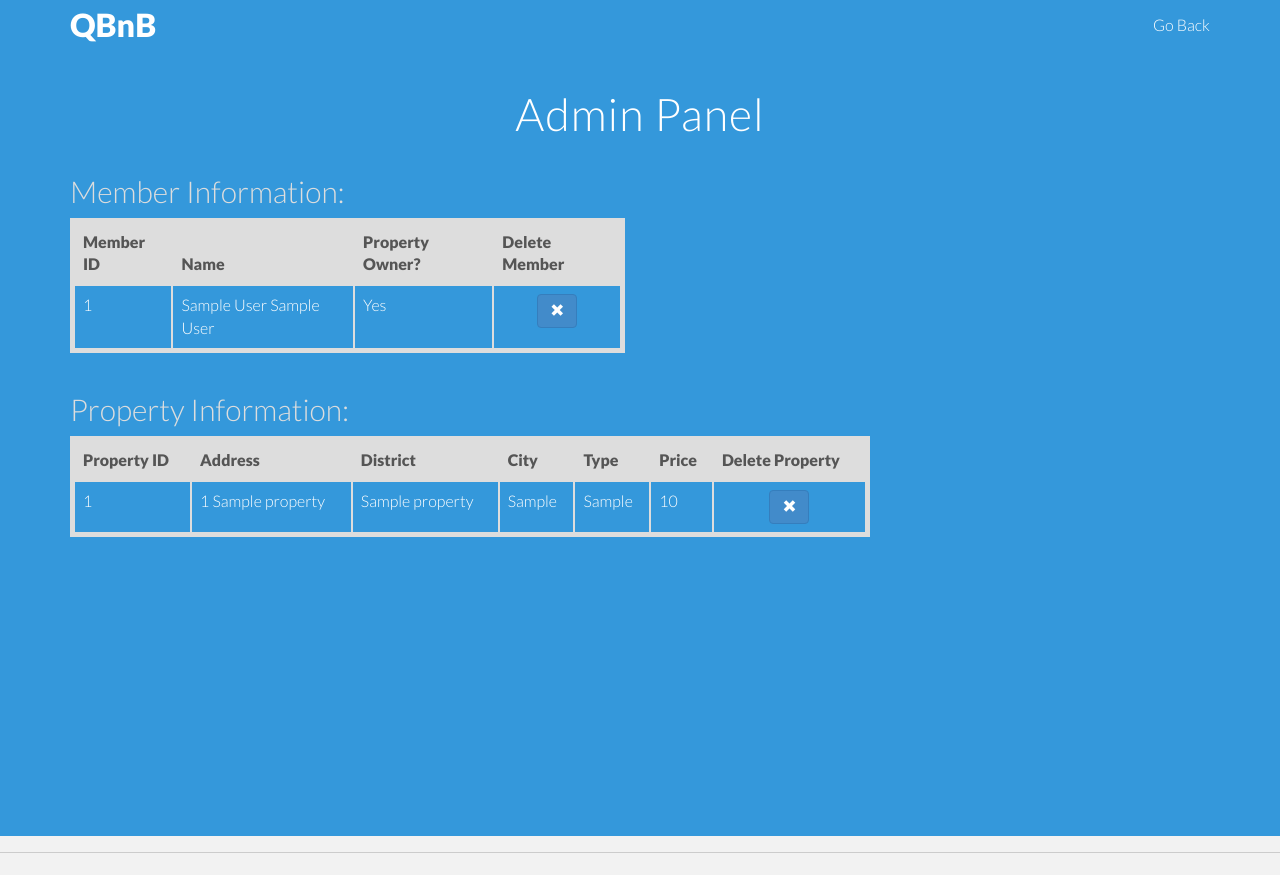
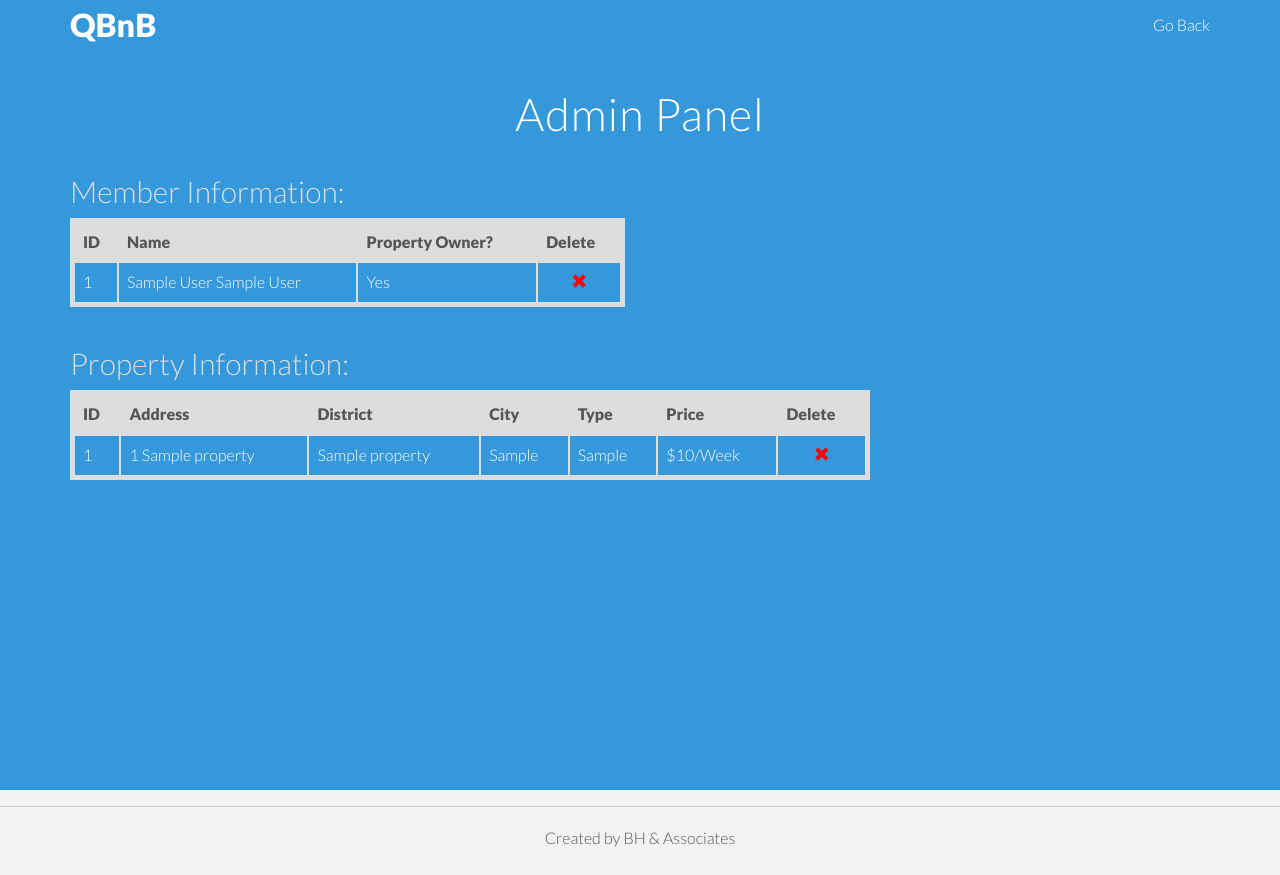
Before and after one commit to zacbaum/QBnB, a PHP site: page /admindash.php in a window 1280 px wide. Shown: the top 875 px of the page. Run offline with PHP 8.4, Linux system fonts and the light colour scheme; the visitor is signed in with stand-in values (Sample User, id 1); tables that the repository leaves empty hold one stand-in row (values such as "Sample post"); data that the repository does not hold is empty; some libraries are stand-ins or nearby versions.

Commit message:
Admin delete functionality works
Would be nice to get warning before deletion though (more so than
tooltip).

Some summary information appearing in pop-up view for property.

```diff
--- a/QBnBSite/admindash.php
+++ b/QBnBSite/admindash.php
@@ -18,17 +18,37 @@
 	 	 <?php
 		 #Check if person accessing page is a verified admin, if not redirect them to userdash
 		if(isset($_SESSION['Member_ID'])){
-			if ($myrow['Member_ID'] > 5){
+			if ($_SESSION['Member_ID'] > 5){
 				header("Location: userdash.php");
 				die();
 			}
 		} else {
-			if ($myrow['Member_ID'] > 5){
+			if ($_SESSION['Member_ID'] > 5){
 				header("Location: userdash.php");
 				die();
 			}
 		}
 		?>
+
+		<?php
+			if(isset($_POST['Delete_Property'])) {
+				include_once 'config/connection.php';
+				$queryDeleteProperty = "DELETE FROM Property
+																WHERE Property_ID = $_POST[Property_ID]";
+				$queryDeleteProperty = mysqli_query($con,$queryDeleteProperty);
+			}
+		?>
+
+		<?php
+			if(isset($_POST['Delete_Member'])) {
+
+				include_once 'config/connection.php';
+				$queryDeleteMember = "DELETE FROM Member
+										WHERE Member_ID = $_POST[Member_ID]";
+				$queryDeleteMember = mysqli_query($con,$queryDeleteMember);
+			}
+		?>
+
 		<div class="navbar navbar-default navbar-fixed-top">
 	     	<div class="container">
 	        	<div class="navbar-header">
@@ -86,14 +106,14 @@
 							<div style="max-height: 400px !important; overflow: scroll;">
 								<table class="table table-bordered table-hover"> <!-- Member table -->
 						            <thead style="background-color: #dddddd">
-						                <th>Member ID</th>
+						                <th>ID</th>
 						                <th>Name</th>
 						                <th>Property Owner?</th>
-						                <th>Delete Member</th>
+						                <th>Delete</th>
 						            </thead>
 								<?php
 								 			include_once 'config/connection.php';
-											$queryBasicMemberInfo = "SELECT Member_ID, F_Name, L_Name
+											$queryBasicMemberInfo = "SELECT *
 																							 FROM Member";
 											$queryBasicMemberInfo = mysqli_query($con,$queryBasicMemberInfo);
 
@@ -101,8 +121,15 @@
 											//own property will also be executed.
 											while ($rowMember = mysqli_fetch_array($queryBasicMemberInfo)){
 												echo "<tbody style='color: white;'>";
-												echo "<tr><td>".$rowMember['Member_ID']."</td>";
-												echo "<td>".$rowMember['F_Name'].' '.$rowMember['L_Name']."</td>";
+												echo "<tr>";
+												echo "<td>".$rowMember['Member_ID']."</td>";
+
+												echo "<td><a style='color:white' data-placement='right' data-toggle='popover' title='Member Details'>";
+												echo $rowMember['F_Name'].' '.$rowMember['L_Name']."</a>";
+												echo "<div id='popover-content' class='hide'><p style='color: #3498db'>";
+												echo "<b>Email: </b>".$rowMember['Email']."<br><b>Phone:</b> ".$rowMember['Phone_No'];
+												echo "</p></div></td>";
+
 												$queryCheckIfOwner = "SELECT Property_ID
 																							FROM Property
 																							WHERE Owner_ID = '$rowMember[Member_ID]'";
@@ -113,9 +140,16 @@
 												else {
 													echo "<td> Yes </td>";
 												}//End loop filling in if members own property
-												echo "<td align='center'> <button type='button' class='btn btn-l btn-primary' data-toggle='popover'>";
-												echo "<span class='glyphicon glyphicon-remove' text-align = center aria-hidden='true'></span></button>";
-												echo "<div id='popover-content' class='hide'></td>";
+
+												//Delete member form
+												echo "<td align = center ><form name='Delete_Member' id='Delete_Member' action='admindash.php' method='POST'>";
+												echo "<input type='hidden' id='Member_ID' name='Member_ID' value='".$rowMember['Member_ID']."'>";
+												echo "<button style='background: transparent; border: none; padding: 0;' type=submit name='Delete_Member'
+															data-toggle='tooltip' data-placement='right' title='Are you sure?'>";
+												echo "<span class='glyphicon glyphicon-remove' aria-hidden='true' style='color: red;'></span></form></td>";
+												echo"</tr>";
+
+
 											}//End while filling member info
 								?>
 								</table> <!-- Member table -->
@@ -130,32 +164,62 @@
 							<div style="height: 400px !important; overflow: scroll; width: 800px;">
 								<table class="table table-bordered table-hover"> <!-- Property table -->
 						            <thead style="background-color: #dddddd">
-						                <th>Property ID</th>
+						                <th>ID</th>
 						                <th>Address </th>
 						                <th>District</th>
 						                <th>City</th>
 														<th>Type</th>
 						                <th>Price</th>
-						                <th>Delete Property</th>
+						                <th>Delete</th>
 						            </thead>
 												<?php
 												 			include_once 'config/connection.php';
-															$queryBasicPropInfo = "SELECT Property_ID, Street_No, Street_Name, District_Name, City, Type, Price
+															$queryBasicPropInfo = "SELECT *
 																										 FROM Property";
 															$queryBasicPropInfo = mysqli_query($con,$queryBasicPropInfo);
 
 															//Fill in property information
 															while ($rowProperty = mysqli_fetch_array($queryBasicPropInfo)){
+
+																//For popover, get owner name
+																$queryGetOwner = "SELECT F_Name, L_Name
+																											FROM Member
+																											WHERE Member_ID = '$rowProperty[Owner_ID]'";
+																$queryGetOwner = mysqli_query($con, $queryGetOwner);
+																$rowOwnerInfo = mysqli_fetch_array($queryGetOwner);
+
+																//For popover, get average rating on property
+																$queryGetAverage = "SELECT avg(Rating) as 'Average'
+																									FROM Booking NATURAL JOIN Comment
+																									WHERE Property_ID = '$rowProperty[Property_ID]'";
+																$queryGetAverage = mysqli_query($con, $queryGetAverage);
+																$averageRating = mysqli_fetch_array($queryGetAverage);
+
 																echo "<tbody style='color: white;'>";
 																echo "<tr><td>".$rowProperty['Property_ID']."</td>";
-																echo "<td>".$rowProperty['Street_No'].' '.$rowProperty['Street_Name']."</td>";
+
+																echo "<td><a style='color:white' data-placement='right' data-toggle='popover' title='Property Details'>";
+																echo $rowProperty['Street_No'].' '.$rowProperty['Street_Name']."</a>";
+																echo "<div id='popover-content' class='hide'><p style='color: #3498db'>";
+
+																//Fill popover-content
+																echo "<b>Owner: </b>".$rowOwnerInfo['F_Name'].' '.$rowOwnerInfo['L_Name']."<br>";
+																if ($averageRating['Average'] == NULL)
+																	echo "<b>Average Ratings:</b>".' '.'No ratings yet!'."<br>";
+																else {
+																	echo "<b>Average Rating:</b>".$averageRating['Average']."<br>";
+																}
+																echo "</p></div></td>"; //Close popover-content for properties
+
 																echo "<td>".$rowProperty['District_Name']."</td>";
 																echo "<td>".$rowProperty['City']."</td>";
 																echo "<td>".$rowProperty['Type']."</td>";
-																echo "<td>".$rowProperty['Price']."</td>";
-																echo "<td align='center'> <button type='button' class='btn btn-l btn-primary' data-toggle='popover'>";
-																echo "<span class='glyphicon glyphicon-remove' text-align = center aria-hidden='true'></span></button>";
-																echo "<div id='popover-content' class='hide'></td>";
+																echo "<td>".'$'.$rowProperty['Price'].'/Week'."</td>";
+																echo "<td align = center ><form name='Delete_Property' id='Delete_Property' action='admindash.php' method='POST'>";
+																echo "<input type='hidden' id='Property_ID' name='Property_ID' value='".$rowProperty['Property_ID']."'>";
+																echo "<button style='background: transparent; border: none; padding: 0;' type=submit name='Delete_Property'
+																			data-toggle='tooltip' data-placement='right' title='Are you sure?'>";
+																echo "<span class='glyphicon glyphicon-remove' aria-hidden='true' style='color: red;'></span></form></td></tr>";
 															}//End while filling property info
 											?>
 								</table> <!-- Member table -->
@@ -174,5 +238,13 @@
 		</div>
 		<script src="https://code.jquery.com/jquery-1.10.2.min.js"></script>
 	    <script src="js/bootstrap.min.js"></script>
+			<script>
+				$("[data-toggle=popover]").popover({
+						html: true,
+						content: function() {
+								return $(this).next('#popover-content').html();
+						}
+				});
+			</script>
 	</body>
 </html>
```
